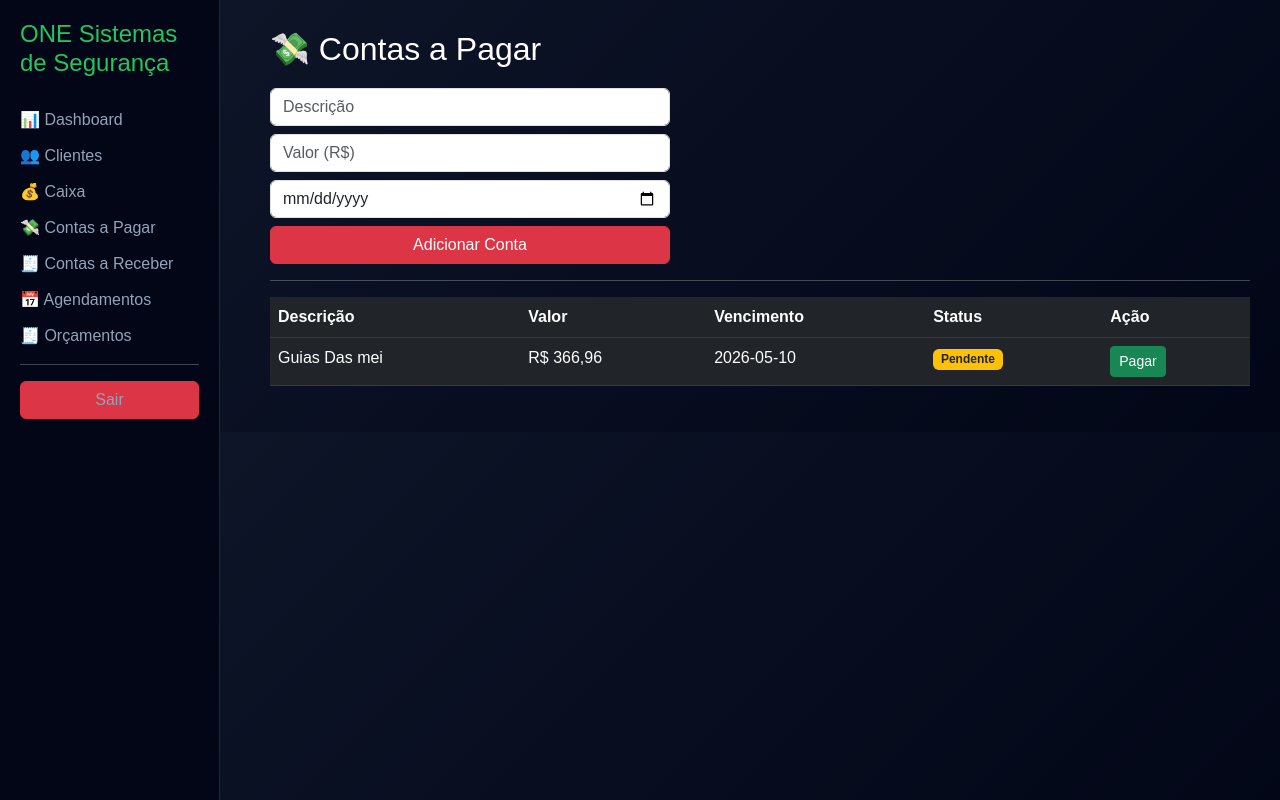
After one commit to ph356148-cyber/sistema-orcamentos, a Flask app: page /contas_pagar in a window 1280 px wide. The commit adds this page. Run offline with Flask 3, Linux system fonts and the light colour scheme; the visitor is signed in with stand-in values (Sample User, id 1); data comes from the database, SQL or seed files in the repository; both versions use the stored data as it was after the commit.

Commit message:
Atualização do dashboard e correções

```diff
--- a/app.py
+++ b/app.py
@@ -4,7 +4,6 @@ from datetime import datetime
 from functools import wraps
 from io import BytesIO
 
-# PDF
 from reportlab.platypus import SimpleDocTemplate, Paragraph, Spacer, Table
 from reportlab.lib.styles import getSampleStyleSheet
 
@@ -12,7 +11,7 @@ app = Flask(__name__)
 app.secret_key = "segredo"
 
 
-# 🔒 LOGIN OBRIGATÓRIO
+# 🔒 LOGIN
 def login_required(f):
     @wraps(f)
     def decorated(*args, **kwargs):
@@ -33,52 +32,69 @@ def criar_banco():
     with conectar() as conn:
         c = conn.cursor()
 
-        c.execute("""
-        CREATE TABLE IF NOT EXISTS clientes (
+        c.execute("""CREATE TABLE IF NOT EXISTS clientes (
             id INTEGER PRIMARY KEY AUTOINCREMENT,
             nome TEXT,
             telefone TEXT
-        )
-        """)
+        )""")
 
-        c.execute("""
-        CREATE TABLE IF NOT EXISTS financeiro (
+        c.execute("""CREATE TABLE IF NOT EXISTS financeiro (
             id INTEGER PRIMARY KEY AUTOINCREMENT,
             descricao TEXT,
             valor REAL,
             data TEXT
-        )
-        """)
+        )""")
 
-        c.execute("""
-        CREATE TABLE IF NOT EXISTS agendamentos (
+        c.execute("""CREATE TABLE IF NOT EXISTS agendamentos (
             id INTEGER PRIMARY KEY AUTOINCREMENT,
             cliente_id INTEGER,
             data TEXT
-        )
-        """)
+        )""")
 
-        c.execute("""
-        CREATE TABLE IF NOT EXISTS orcamentos (
+        c.execute("""CREATE TABLE IF NOT EXISTS orcamentos (
             id INTEGER PRIMARY KEY AUTOINCREMENT,
             cliente_id INTEGER,
             descricao TEXT,
             valor REAL,
             data TEXT
-        )
-        """)
+        )""")
 
-        c.execute("""
-        CREATE TABLE IF NOT EXISTS itens_orcamento (
+        c.execute("""CREATE TABLE IF NOT EXISTS itens_orcamento (
             id INTEGER PRIMARY KEY AUTOINCREMENT,
             orcamento_id INTEGER,
             descricao TEXT,
             quantidade INTEGER,
             valor REAL
-        )
-        """)
+        )""")
+
+        # 💸 CONTAS A PAGAR
+        c.execute("""CREATE TABLE IF NOT EXISTS contas_pagar (
+            id INTEGER PRIMARY KEY AUTOINCREMENT,
+            descricao TEXT,
+            valor REAL,
+            data_vencimento TEXT,
+            data_pagamento TEXT,
+            status TEXT DEFAULT 'pendente'
+        )""")
+
+        # 💰 CONTAS A RECEBER
+        c.execute("""CREATE TABLE IF NOT EXISTS contas_receber (
+            id INTEGER PRIMARY KEY AUTOINCREMENT,
+            descricao TEXT,
+            valor REAL,
+            data_vencimento TEXT,
+            data_pagamento TEXT,
+            status TEXT DEFAULT 'pendente'
+        )""")
+
 
 criar_banco()
+
+
+# 💰 FORMATAR REAL
+def formatar_real(valor):
+    valor = valor or 0
+    return f"{valor:,.2f}".replace(",", "X").replace(".", ",").replace("X", ".")
 
 
 # 🔐 LOGIN
@@ -97,23 +113,44 @@ def logout():
     return redirect("/")
 
 
-# 📊 DASHBOARD
+# 📊 DASHBOARD PROFISSIONAL
 @app.route("/dashboard")
 @login_required
 def dashboard():
     with conectar() as conn:
         c = conn.cursor()
 
-        total = c.execute("SELECT SUM(valor) FROM financeiro").fetchone()[0] or 0
-        total_orc = c.execute("SELECT SUM(valor) FROM orcamentos").fetchone()[0] or 0
-        clientes = c.execute("SELECT COUNT(*) FROM clientes").fetchone()[0]
-        ag = c.execute("SELECT COUNT(*) FROM agendamentos").fetchone()[0]
+        entradas = c.execute("SELECT SUM(valor) FROM financeiro").fetchone()[0] or 0
+
+        saidas = c.execute("""
+            SELECT SUM(valor) FROM contas_pagar
+            WHERE status='pago'
+        """).fetchone()[0] or 0
+
+        a_pagar = c.execute("""
+            SELECT SUM(valor) FROM contas_pagar
+            WHERE status='pendente'
+        """).fetchone()[0] or 0
+
+        a_receber = c.execute("""
+            SELECT SUM(valor) FROM contas_receber
+            WHERE status='pendente'
+        """).fetchone()[0] or 0
+
+        saldo = entradas - saidas
 
     return render_template("dashboard.html",
-        total=total,
-        total_orcamentos=total_orc,
-        total_clientes=clientes,
-        total_agendamentos=ag
+        entradas=entradas,
+        saidas=saidas,
+        saldo=saldo,
+        a_pagar=a_pagar,
+        a_receber=a_receber,
+
+        entradas_formatado=formatar_real(entradas),
+        saidas_formatado=formatar_real(saidas),
+        saldo_formatado=formatar_real(saldo),
+        a_pagar_formatado=formatar_real(a_pagar),
+        a_receber_formatado=formatar_real(a_receber)
     )
 
 
@@ -125,10 +162,8 @@ def clientes():
         c = conn.cursor()
 
         if request.method == "POST":
-            c.execute(
-                "INSERT INTO clientes (nome, telefone) VALUES (?,?)",
-                (request.form["nome"], request.form["telefone"])
-            )
+            c.execute("INSERT INTO clientes (nome, telefone) VALUES (?,?)",
+                      (request.form["nome"], request.form["telefone"]))
             conn.commit()
 
         lista = c.execute("SELECT * FROM clientes").fetchall()
@@ -136,16 +171,7 @@ def clientes():
     return render_template("clientes.html", clientes=lista)
 
 
-@app.route("/deletar_cliente/<int:id>")
-@login_required
-def deletar_cliente(id):
-    with conectar() as conn:
-        conn.execute("DELETE FROM clientes WHERE id=?", (id,))
-        conn.commit()
-    return redirect("/clientes")
-
-
-# 💰 FINANCEIRO
+# 💰 FINANCEIRO (ENTRADAS)
 @app.route("/financeiro", methods=["GET", "POST"])
 @login_required
 def financeiro():
@@ -153,14 +179,10 @@ def financeiro():
         c = conn.cursor()
 
         if request.method == "POST":
-            c.execute(
-                "INSERT INTO financeiro VALUES (NULL,?,?,?)",
-                (
-                    request.form["descricao"],
-                    float(request.form["valor"]),
-                    datetime.now().strftime("%d/%m/%Y")
-                )
-            )
+            c.execute("INSERT INTO financeiro VALUES (NULL,?,?,?)",
+                      (request.form["descricao"],
+                       float(request.form["valor"]),
+                       datetime.now().strftime("%d/%m/%Y")))
             conn.commit()
 
         lista = c.execute("SELECT * FROM financeiro").fetchall()
@@ -168,41 +190,66 @@ def financeiro():
     return render_template("financeiro.html", dados=lista)
 
 
-@app.route("/deletar_financeiro/<int:id>")
+# 💸 CONTAS A PAGAR
+@app.route("/contas_pagar", methods=["GET", "POST"])
 @login_required
-def deletar_financeiro(id):
-    with conectar() as conn:
-        conn.execute("DELETE FROM financeiro WHERE id=?", (id,))
-        conn.commit()
-    return redirect("/financeiro")
-
-
-# 📅 AGENDAMENTOS
-@app.route("/agendamentos", methods=["GET", "POST"])
-@login_required
-def agendamentos():
+def contas_pagar():
     with conectar() as conn:
         c = conn.cursor()
 
         if request.method == "POST":
-            c.execute(
-                "INSERT INTO agendamentos VALUES (NULL,?,?)",
-                (request.form["cliente_id"], request.form["data"])
-            )
+            c.execute("""
+                INSERT INTO contas_pagar (descricao, valor, data_vencimento)
+                VALUES (?, ?, ?)
+            """, (
+                request.form["descricao"],
+                float(request.form["valor"]),
+                request.form["vencimento"]
+            ))
             conn.commit()
 
-        lista = c.execute("""
-            SELECT a.id, c.nome, a.data
-            FROM agendamentos a
-            JOIN clientes c ON a.cliente_id = c.id
-        """).fetchall()
+        lista = c.execute("SELECT * FROM contas_pagar").fetchall()
 
-        clientes = c.execute("SELECT * FROM clientes").fetchall()
-
-    return render_template("agendamentos.html", dados=lista, clientes=clientes)
+    return render_template("contas_pagar.html", contas=lista)
 
 
-# 🧾 ORÇAMENTOS
+@app.route("/pagar_conta/<int:id>")
+@login_required
+def pagar_conta(id):
+    with conectar() as conn:
+        conn.execute("""
+            UPDATE contas_pagar
+            SET status='pago', data_pagamento=?
+            WHERE id=?
+        """, (datetime.now().strftime("%Y-%m-%d"), id))
+        conn.commit()
+
+    return redirect("/contas_pagar")
+
+
+# 💵 CONTAS A RECEBER
+@app.route("/contas_receber")
+@login_required
+def contas_receber():
+    with conectar() as conn:
+        lista = conn.execute("SELECT * FROM contas_receber").fetchall()
+    return render_template("contas_receber.html", contas=lista)
+
+
+@app.route("/receber/<int:id>")
+@login_required
+def receber(id):
+    with conectar() as conn:
+        conn.execute("""
+            UPDATE contas_receber
+            SET status='pago', data_pagamento=?
+            WHERE id=?
+        """, (datetime.now().strftime("%Y-%m-%d"), id))
+        conn.commit()
+    return redirect("/contas_receber")
+
+
+# 🧾 ORÇAMENTOS (CORRIGIDO)
 @app.route("/orcamentos", methods=["GET", "POST"])
 @login_required
 def orcamentos():
@@ -212,13 +259,8 @@ def orcamentos():
         if request.method == "POST":
             cliente_id = request.form.get("cliente_id")
 
-            if not cliente_id:
-                return "Selecione um cliente"
-
-            c.execute(
-                "INSERT INTO orcamentos (cliente_id, descricao, valor, data) VALUES (?, ?, ?, ?)",
-                (cliente_id, "", 0, datetime.now().isoformat())
-            )
+            c.execute("INSERT INTO orcamentos VALUES (NULL,?,?,?,?)",
+                      (cliente_id, "", 0, datetime.now().isoformat()))
 
             orcamento_id = c.lastrowid
 
@@ -229,39 +271,37 @@ def orcamentos():
             total = 0
 
             for d, q, v in zip(descricoes, quantidades, valores):
-                if not d:
-                    continue
-
                 try:
                     q = int(q)
                     v = float(v)
                 except:
                     continue
 
-                subtotal = v
+                subtotal = q * v
                 total += subtotal
 
-                c.execute(
-                    """
+                c.execute("""
                     INSERT INTO itens_orcamento
                     (orcamento_id, descricao, quantidade, valor)
                     VALUES (?, ?, ?, ?)
-                    """,
-                    (orcamento_id, d, q, v)
-                )
+                """, (orcamento_id, d, q, v))
 
-            c.execute(
-                "UPDATE orcamentos SET valor=? WHERE id=?",
-                (total, orcamento_id)
-            )
+            c.execute("UPDATE orcamentos SET valor=? WHERE id=?",
+                      (total, orcamento_id))
+
+            # 💰 vira conta a receber automática
+            c.execute("""
+                INSERT INTO contas_receber (descricao, valor, data_vencimento)
+                VALUES (?, ?, ?)
+            """, (f"Orçamento #{orcamento_id}", total,
+                  datetime.now().strftime("%Y-%m-%d")))
 
             conn.commit()
 
         lista = c.execute("""
-            SELECT o.id, c.nome, o.valor, o.data
+            SELECT o.id, c.nome, o.valor
             FROM orcamentos o
             JOIN clientes c ON o.cliente_id = c.id
-            ORDER BY o.id DESC
         """).fetchall()
 
         clientes = c.execute("SELECT * FROM clientes").fetchall()
@@ -269,125 +309,6 @@ def orcamentos():
     return render_template("orcamentos.html", lista=lista, clientes=clientes)
 
 
-# 📄 GERAR PDF
-@app.route("/gerar_pdf/<int:id>")
-@login_required
-def gerar_pdf(id):
-    buffer = BytesIO()
-    doc = SimpleDocTemplate(buffer)
-
-    styles = getSampleStyleSheet()
-
-    with conectar() as conn:
-        c = conn.cursor()
-
-        c.execute("""
-            SELECT o.id, c.nome, o.valor
-            FROM orcamentos o
-            JOIN clientes c ON o.cliente_id = c.id
-            WHERE o.id=?
-        """, (id,))
-        orc = c.fetchone()
-
-        c.execute("""
-            SELECT descricao, quantidade, valor
-            FROM itens_orcamento
-            WHERE orcamento_id=?
-        """, (id,))
-        itens = c.fetchall()
-
-    elementos = []
-
-    # 🔷 CABEÇALHO
-    header = [
-        ["ONE SISTEMAS DE SEGURANÇA", "", f"DATA: {datetime.now().strftime('%d/%m/%Y')}"],
-        ["Sua segurança em primeiro lugar", "", f"COTAÇÃO #: {orc['id']}"],
-        ["CNPJ: 50.750.565/0001-64", "", "Telefone: (61) 99380-4232"],
-        ["Endereço: Rua F Q37 L1W - Formosa GO", "", "Email: onesistemasseguranca@gmail.com"],
-    ]
-
-    tabela_header = Table(header, colWidths=[250, 50, 200])
-    elementos.append(tabela_header)
-    elementos.append(Spacer(1, 15))
-
-    # 🔷 CLIENTE
-    cliente = [
-        ["Cliente:", orc["nome"], "Validade:", "90 dias"],
-        ["Técnico:", "Paulo / Rony", "", ""],
-    ]
-
-    tabela_cliente = Table(cliente, colWidths=[80, 200, 80, 100])
-    elementos.append(tabela_cliente)
-    elementos.append(Spacer(1, 20))
-
-    # 🔷 TÍTULO
-    elementos.append(Paragraph("<b>ORÇAMENTO</b>", styles["Heading2"]))
-    elementos.append(Spacer(1, 10))
-
-    # 🔷 ITENS
-    dados = [["DESCRIÇÃO", "QTD", "VALOR (R$)"]]
-
-    for i in itens:
-        dados.append([
-            i["descricao"],
-            str(i["quantidade"]),
-            f"{i['valor']:.2f}"
-        ])
-
-    tabela_itens = Table(dados, colWidths=[300, 60, 100])
-
-    tabela_itens.setStyle([
-        ("BACKGROUND", (0,0), (-1,0), (0.8,0.8,0.8)),
-        ("GRID", (0,0), (-1,-1), 0.5, "black"),
-        ("ALIGN", (1,1), (-1,-1), "CENTER"),
-    ])
-
-    elementos.append(tabela_itens)
-    elementos.append(Spacer(1, 15))
-
-    # 🔷 TOTAL
-    total = Table(
-        [["TOTAL:", f"R$ {orc['valor']:.2f}"]],
-        colWidths=[350, 110]
-    )
-
-    total.setStyle([
-        ("BACKGROUND", (0,0), (-1,-1), (0.9,0.9,0.9)),
-        ("GRID", (0,0), (-1,-1), 1, "black"),
-        ("ALIGN", (1,0), (1,0), "RIGHT"),
-    ])
-
-    elementos.append(total)
-    elementos.append(Spacer(1, 20))
-
-    # 🔷 CONDIÇÕES
-    elementos.append(Paragraph(
-        "Condições: Serviço válido por 90 dias • Materiais adicionais não inclusos • Pagamento a combinar",
-        styles["Normal"]
-    ))
-
-    elementos.append(Spacer(1, 10))
-
-    elementos.append(Paragraph(
-        "OBS: Parcelamento em até 12x com juros da máquina",
-        styles["Normal"]
-    ))
-
-    elementos.append(Spacer(1, 30))
-
-    # 🔷 ASSINATURA
-    assinatura = Table([
-        ["__________________________", "", "__________________________"],
-        ["Cliente", "", "Técnico"]
-    ], colWidths=[200, 50, 200])
-
-    elementos.append(assinatura)
-
-    doc.build(elementos)
-    buffer.seek(0)
-
-    return send_file(buffer, as_attachment=True, download_name="orcamento.pdf")
-
 # 🚀 RODAR
 if __name__ == "__main__":
     app.run(host="0.0.0.0", port=5000)
--- a/templates/base.html
+++ b/templates/base.html
@@ -11,6 +11,7 @@
 body {
     background: linear-gradient(135deg, #0f172a, #020617);
     color: white;
+    font-family: Arial;
 }
 
 .sidebar {
@@ -19,12 +20,18 @@ body {
     position: fixed;
     background: #020617;
     padding: 20px;
+    border-right: 1px solid #1e293b;
+}
+
+.sidebar h4 {
+    color: #22c55e;
+    margin-bottom: 30px;
 }
 
 .sidebar a {
     display: block;
     color: #94a3b8;
-    margin: 15px 0;
+    margin: 12px 0;
     text-decoration: none;
 }
 
@@ -42,37 +49,62 @@ body {
     padding: 20px;
     border-radius: 15px;
 }
+
+.grid {
+    display: grid;
+    grid-template-columns: repeat(auto-fit, minmax(220px, 1fr));
+    gap: 20px;
+}
 </style>
 </head>
 
 <body>
 
 <div class="sidebar">
-    <h4> One S.S</h4>
+    <h4>ONE Sistemas de Segurança</h4>
 
-    <a href="/dashboard">Dashboard</a>
-    <a href="/clientes">Clientes</a>
-    <a href="/financeiro">Financeiro</a>
-    <a href="/agendamentos">Agendamentos</a>
-    <a href="/orcamentos">Orçamentos</a>
+    <a href="/dashboard">📊 Dashboard</a>
+    <a href="/clientes">👥 Clientes</a>
+    <a href="/financeiro">💰 Caixa</a>
+    <a href="/contas_pagar">💸 Contas a Pagar</a>
+    <a href="/contas_receber">🧾 Contas a Receber</a>
+    <a href="/agendamentos">📅 Agendamentos</a>
+    <a href="/orcamentos">🧾 Orçamentos</a>
+
     <hr>
-    <a href="/logout" class="btn btn-danger">Sair</a>
-
+    <a href="/logout" class="btn btn-danger w-100">Sair</a>
 </div>
 
 <div class="content">
-
-{% with messages = get_flashed_messages() %}
-  {% if messages %}
-    {% for msg in messages %}
-      <div class="alert alert-success">{{ msg }}</div>
-    {% endfor %}
-  {% endif %}
-{% endwith %}
 
 {% block content %}{% endblock %}
 
 </div>
 
+<script src="https://cdn.jsdelivr.net/npm/chart.js"></script>
+
+<script>
+const canvas = document.getElementById('grafico');
+
+if (canvas) {
+    const entradas = parseFloat(canvas.dataset.entradas || 0);
+    const saidas = parseFloat(canvas.dataset.saidas || 0);
+    const saldo = parseFloat(canvas.dataset.saldo || 0);
+
+    new Chart(canvas, {
+        type: 'line',
+        data: {
+            labels: ['Entradas', 'Saídas', 'Saldo'],
+            datasets: [{
+                label: 'Financeiro',
+                data: [entradas, saidas, saldo],
+                borderWidth: 2,
+                tension: 0.4
+            }]
+        }
+    });
+}
+</script>
+
 </body>
 </html>
--- /dev/null
+++ b/templates/contas_pagar.html
@@ -0,0 +1,58 @@
+{% extends "base.html" %}
+{% block content %}
+
+<h2 style="margin-bottom:20px;">💸 Contas a Pagar</h2>
+
+<!-- FORM -->
+<form method="POST" style="max-width:400px;">
+    <input name="descricao" placeholder="Descrição" class="form-control mb-2" required>
+
+    <input name="valor" type="number" step="0.01" placeholder="Valor (R$)" class="form-control mb-2" required>
+
+    <input name="vencimento" type="date" class="form-control mb-2" required>
+
+    <button class="btn btn-danger w-100">Adicionar Conta</button>
+</form>
+
+<hr>
+
+<!-- TABELA -->
+<table class="table table-dark table-hover">
+<tr>
+    <th>Descrição</th>
+    <th>Valor</th>
+    <th>Vencimento</th>
+    <th>Status</th>
+    <th>Ação</th>
+</tr>
+
+{% for c in contas %}
+<tr>
+    <td>{{ c["descricao"] }}</td>
+
+    <td>
+        R$ {{ "{:,.2f}".format(c["valor"]).replace(",", "X").replace(".", ",").replace("X", ".") }}
+    </td>
+
+    <td>{{ c["data_vencimento"] }}</td>
+
+    <td>
+        {% if c["status"] == "pago" %}
+            <span class="badge bg-success">Pago</span>
+        {% else %}
+            <span class="badge bg-warning text-dark">Pendente</span>
+        {% endif %}
+    </td>
+
+    <td>
+        {% if c["status"] != "pago" %}
+        <a href="/pagar_conta/{{ c['id'] }}" class="btn btn-success btn-sm">
+            Pagar
+        </a>
+        {% endif %}
+    </td>
+</tr>
+{% endfor %}
+</table>
+
+{% endblock %}
```
Also changed, not shown: static/style.css (+40 -85 lines), templates/dashboard.html (+32 -22 lines), templates/financeiro.html (+21 -8 lines), banco.db.
